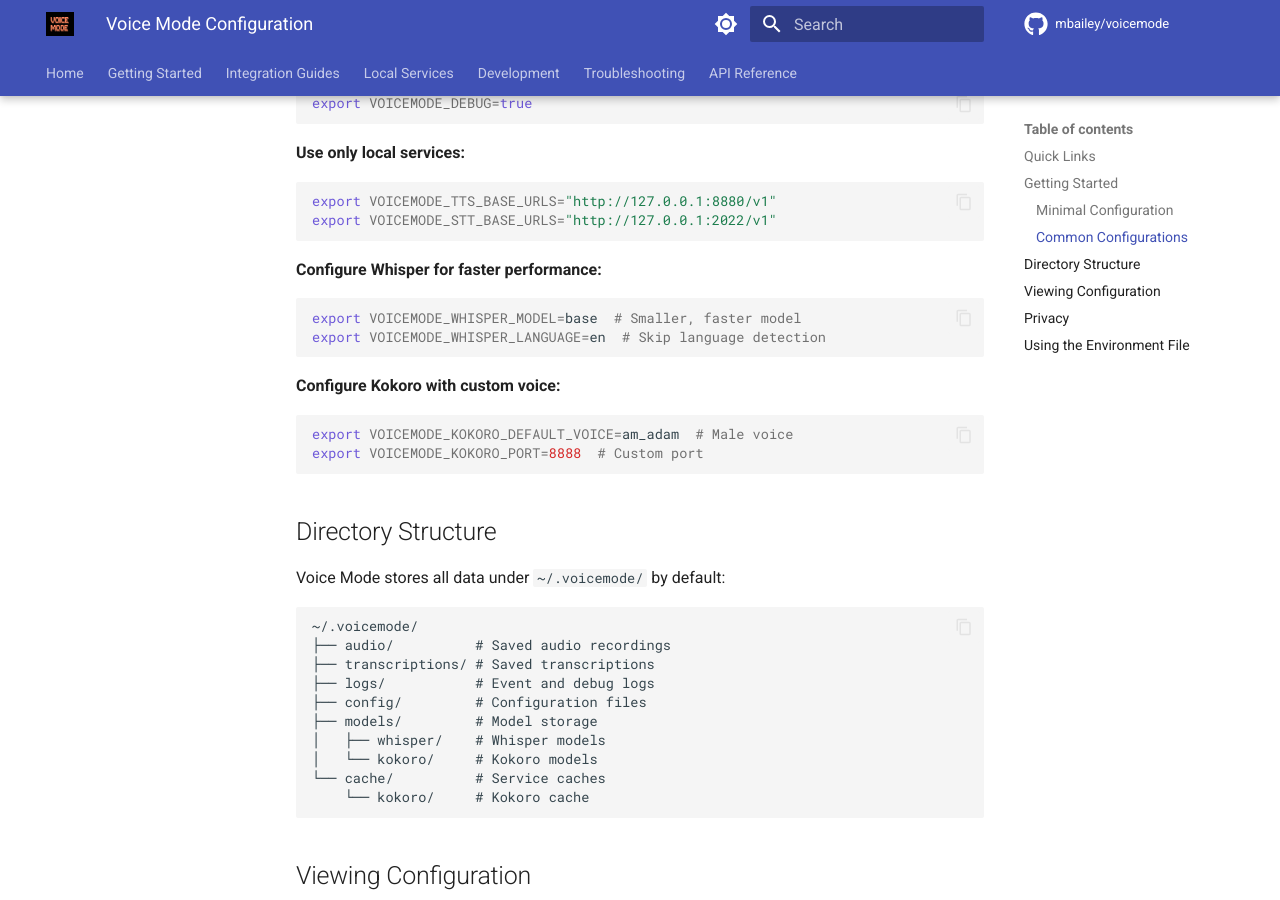
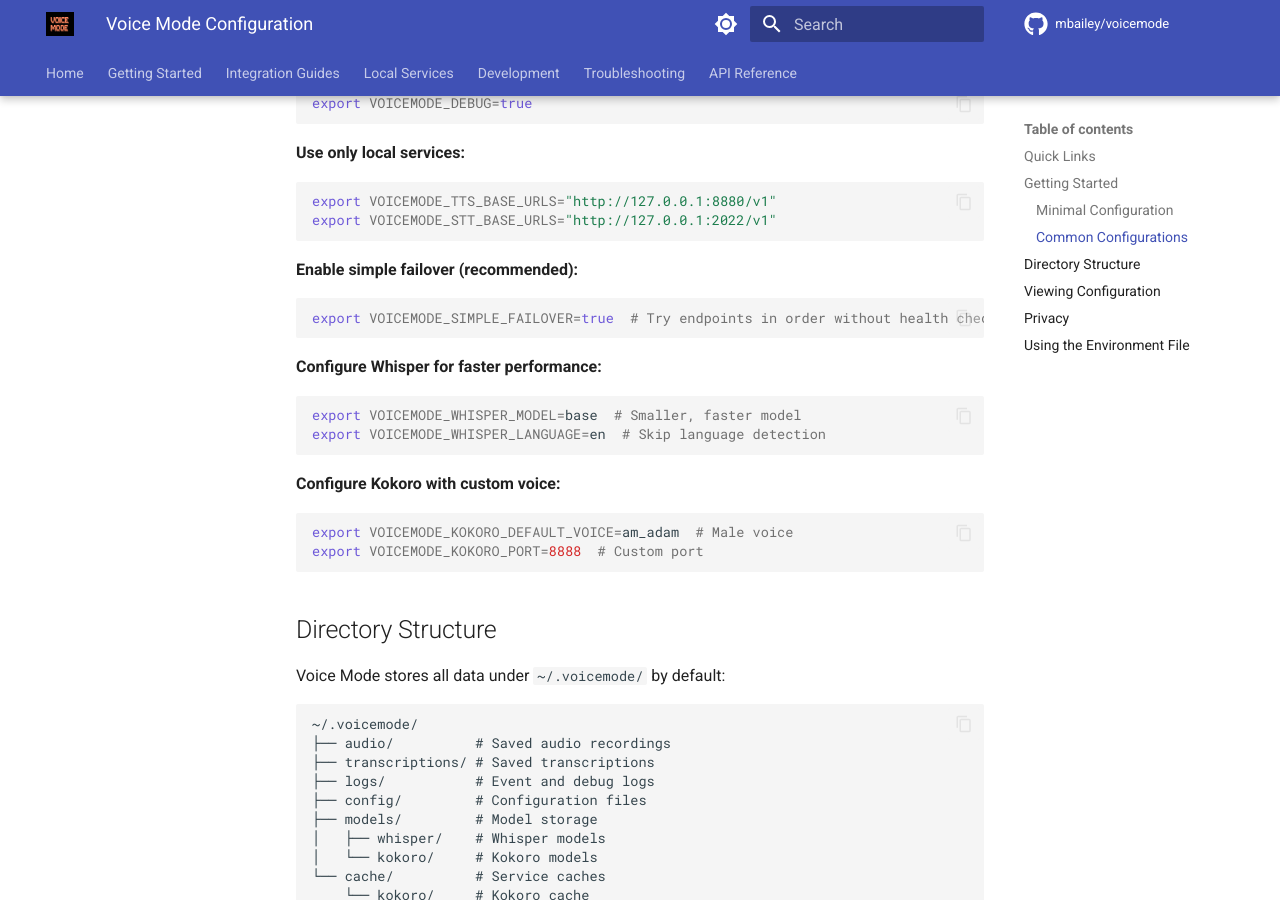
Before and after one commit to x85446/voicemode, an MkDocs documentation site: the page built from docs/configuration/README.md, in a window 1280 px wide and 900 px high, scrolled down 1248 px. Built offline with MkDocs 1.6.1 and Material for MkDocs 9.7.7, drawn with Linux system fonts in a browser that asks for light colours; comment, search, counter and statistics services are not loaded.

Commit message:
feat: add simple failover mode for better provider resilience
- Added VOICEMODE_SIMPLE_FAILOVER environment variable (default: true)
- Try each endpoint in order without health checks
- Immediate failover on connection refused errors
- Fixes "All TTS providers failed" errors when local services are stopped
- Now correctly fails over to next available endpoint (e.g., OpenAI)

This provides better reliability when local services like Kokoro are
stopped, as connection failures are instant with no performance penalty.

🤖 Generated with [Claude Code](https://claude.ai/code)

Co-Authored-By: Claude <noreply@anthropic.com>

````diff
--- a/docs/configuration/README.md
+++ b/docs/configuration/README.md
@@ -51,6 +51,11 @@ export VOICEMODE_DEBUG=true
 ```bash
 export VOICEMODE_TTS_BASE_URLS="http://127.0.0.1:8880/v1"
 export VOICEMODE_STT_BASE_URLS="http://127.0.0.1:2022/v1"
+```
+
+**Enable simple failover (recommended):**
+```bash
+export VOICEMODE_SIMPLE_FAILOVER=true  # Try endpoints in order without health checks
 ```
 
 **Configure Whisper for faster performance:**
````
Also changed, not shown: CHANGELOG.md (+12 -0 lines), 2 other files.
